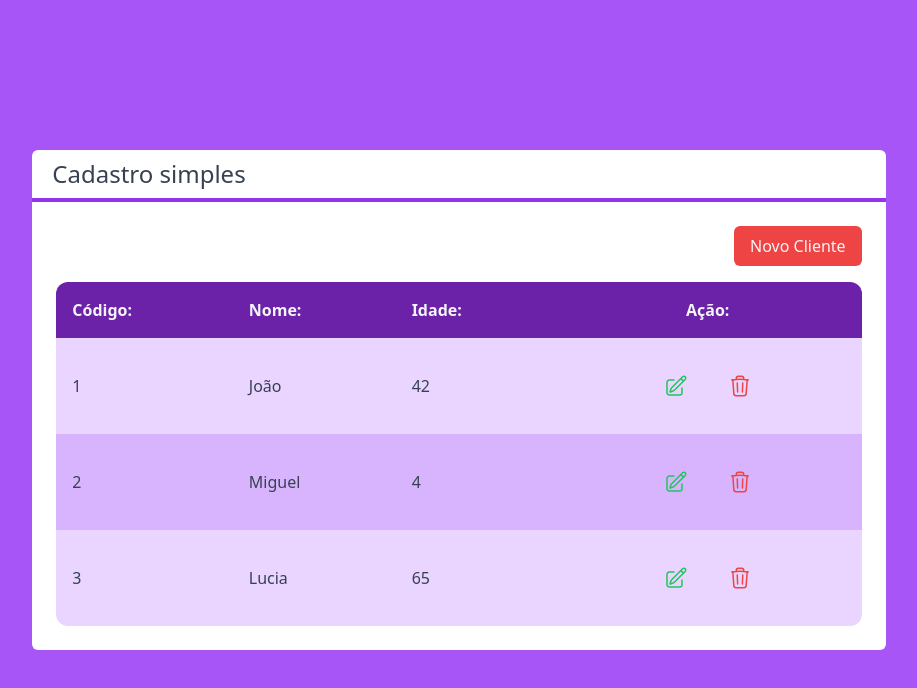
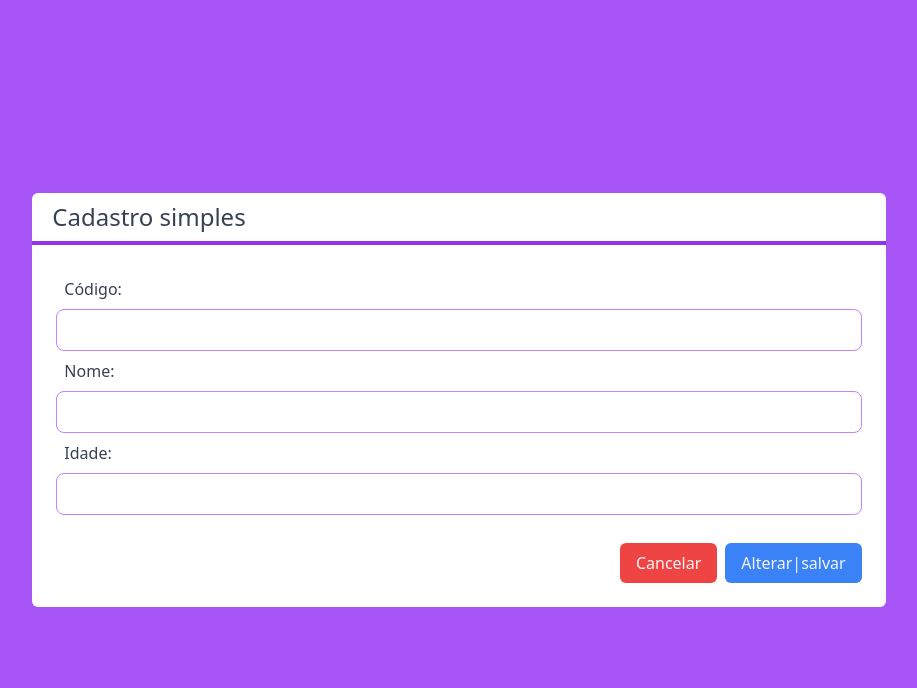
Before and after one commit to DevOpsAds/next-crud-prisma-tailwind-type.., a Next.js app: page / in a window 1280 px wide. Shown: the top 688 px of the page, without its empty margins (181-1098 px from the left). Built offline with nearby package versions, Linux system fonts and the light colour scheme.

Commit message:
chore: adcionado um formulario de entrada front.

```diff
--- /dev/null
+++ b/src/components/Entrada.tsx
@@ -0,0 +1,19 @@
+interface EntradaProps {
+  caption: string;
+  tipo?: "number" | "text";
+  valor?: any;
+  bloqueio?: Boolean | "true";
+}
+
+export default function Entrada(Props: EntradaProps) {
+  return (
+    <div className=" flex flex-col w-full">
+      <div className="p-2">{Props.caption}</div>
+      <input
+        type={Props.tipo}
+        value={Props.valor}
+        readOnly={Props.bloqueio ? false : true}
+        className={` border border-purple-400 rounded-lg focus:bg-gray-100 px-4 py-2 `}></input>
+    </div>
+  );
+}
--- /dev/null
+++ b/src/components/Formulario.tsx
@@ -0,0 +1,40 @@
+import Cliente from "@/core/Cliente";
+import { text } from "stream/consumers";
+import { Botao } from "./Botao";
+import Entrada from "./Entrada";
+
+interface FormularioProps {
+  cliente: Cliente;
+}
+
+export default function Formulario(props: FormularioProps) {
+  return (
+    <div>
+      <Entrada
+        tipo={"number"}
+        bloqueio={false}
+        caption={"Código:"}
+      />
+
+      <Entrada
+        tipo={"text"}
+        bloqueio={true}
+        caption={"Nome:"}
+      />
+      <Entrada
+        tipo={"number"}
+        bloqueio={true}
+        caption={"Idade:"}
+      />
+
+      <div className="flex justify-end mt-7">
+        <Botao
+          cor={"bg-red-500"}
+          className={"mr-2"}>
+          Cancelar
+        </Botao>
+        <Botao cor={"bg-blue-500"}>Alterar|salvar</Botao>
+      </div>
+    </div>
+  );
+}
--- a/src/pages/index.tsx
+++ b/src/pages/index.tsx
@@ -1,4 +1,5 @@
 import { Botao } from "@/components/Botao";
+import Formulario from "@/components/Formulario";
 import Layout from "@/components/Layout";
 import Tabela from "@/components/Tabela";
 import Cliente from "@/core/Cliente";
@@ -23,7 +24,9 @@ export default function Home() {
       className="to flex flex-col h-screen items-center
     justify-center bg-purple-500 bg-gradient-to-r to-blue-600">
       <Layout titulo="Cadastro simples">
-        <div className="flex justify-end">
+        <Formulario cliente={clients[0]}></Formulario>
+
+        {/* <div className="flex justify-end">
           <Botao
             className={"mb-4"}
             cor={"bg-red-500"}>
@@ -34,7 +37,7 @@ export default function Home() {
         <Tabela
           clientes={clients}
           clienteSelecionado={editarCliente}
-          excluirCliente={excluirCliente}></Tabela>
+          excluirCliente={excluirCliente}></Tabela> */}
       </Layout>
     </div>
   );
```
